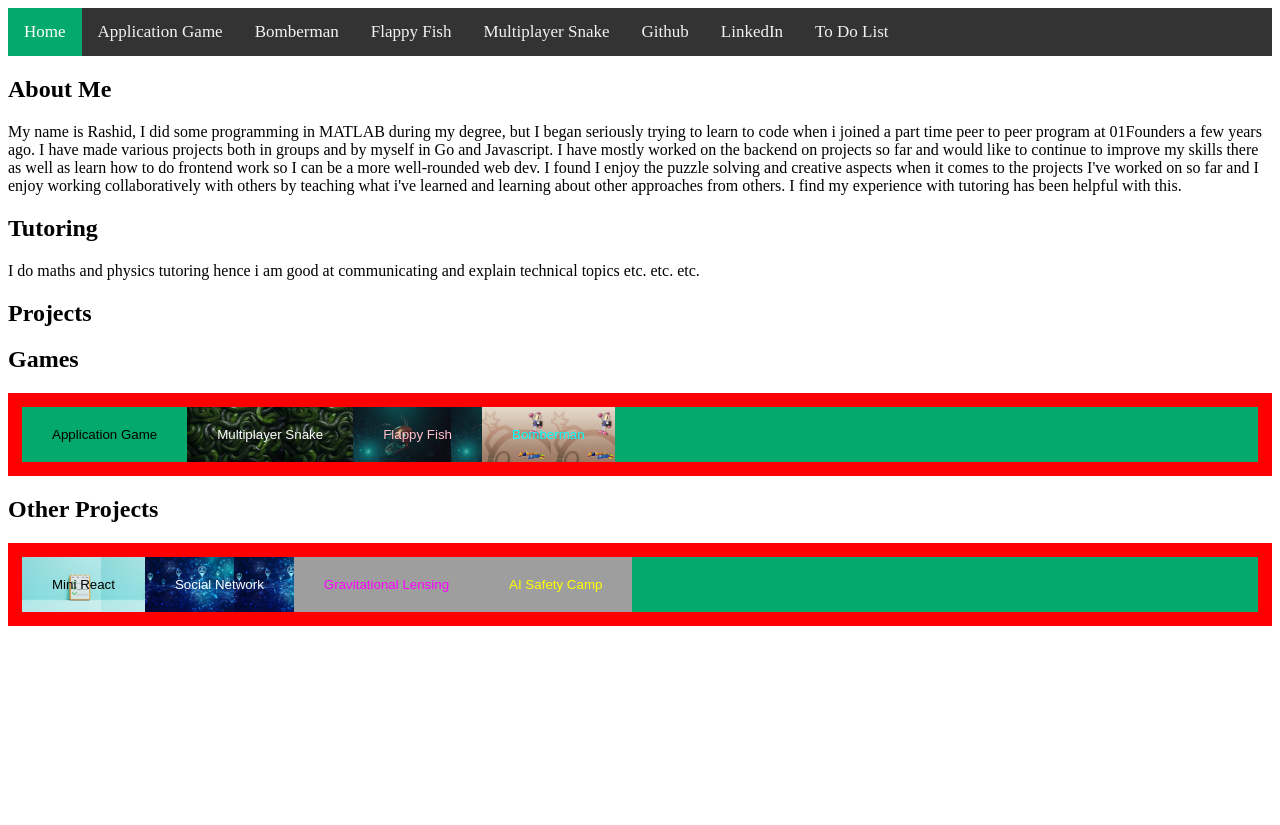
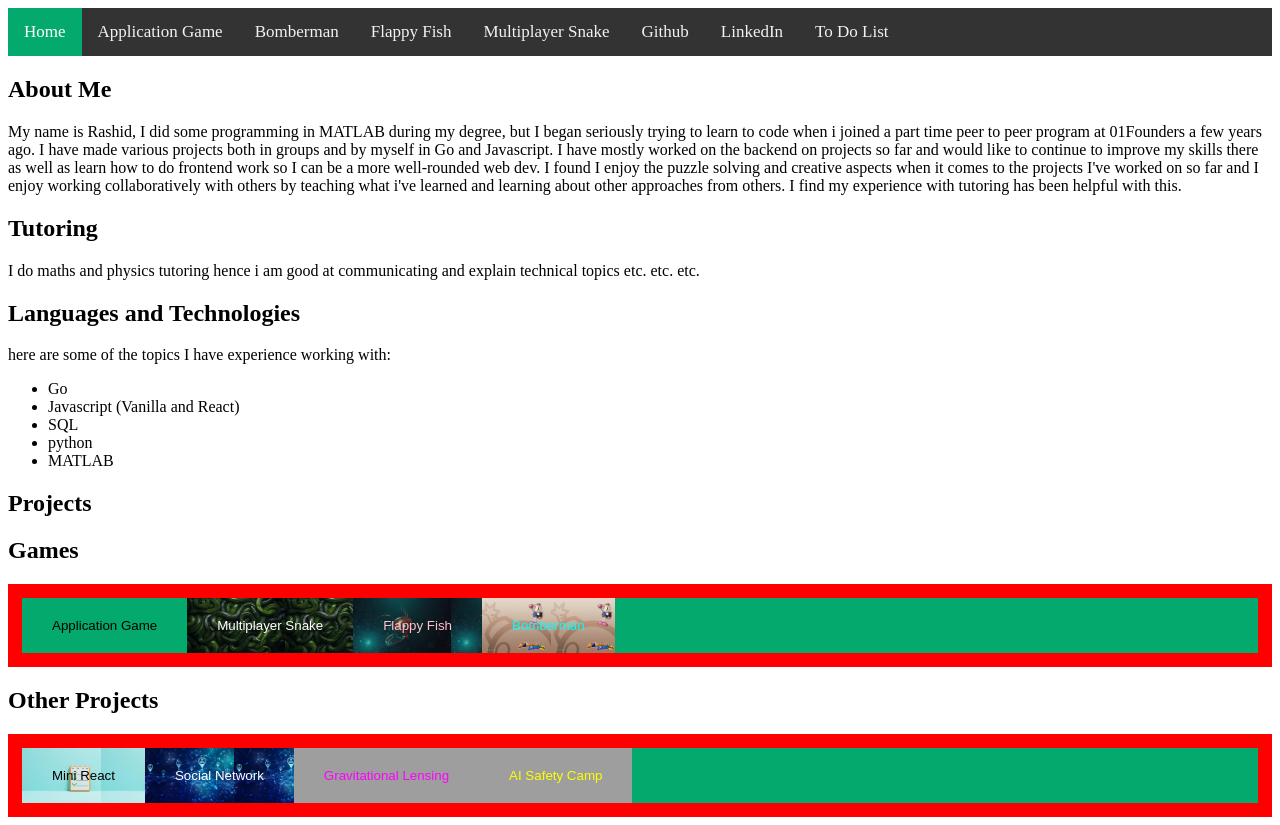
Before and after one commit to rash92/fac-application, a plain HTML site: page index.html in a window 1280 px wide. Before the commit the page ends 800 px from the top, so only its background shows below. Drawn offline with Linux system fonts and the light colour scheme; grey boxes are pictures that could not be loaded.

Commit message:
added list of technologies, updated todos

```diff
--- a/index.html
+++ b/index.html
@@ -25,6 +25,15 @@
         </div>
         <h2>Tutoring</h2>
         <p>I do maths and physics tutoring hence i am good at communicating and explain technical topics etc. etc. etc.</p>
+        <h2>Languages and Technologies</h2>
+        <p>here are some of the topics I have experience working with:</p>
+        <ul>
+            <li>Go</li>
+            <li>Javascript (Vanilla and React)</li>
+            <li>SQL</li>
+            <li>python</li>
+            <li>MATLAB</li>
+        </ul>
         <h2>Projects</h2>
         <h2>Games</h2>
         <div class="tab">
@@ -53,7 +62,6 @@
             <p>this is a recreation of the classic game 'Bomberman' I made with a group at 01Founders.</p>
             <p>here are links to the <a href="https://rash92.github.io/01f-make-your-game/" target="_blank">game</a> and the <a href="https://github.com/rash92/01f-make-your-game/" target="_blank">code</a>.</p>
         </div>
-
         <h2>Other Projects</h2>
         <div class="tab">
             <button id="tab_minireact" class="tablinks">Mini React</button>
@@ -61,25 +69,21 @@
             <button id="tab_gravLensing" class="tablinks">Gravitational Lensing</button>
             <button id="tab_aicamp" class="tablinks">AI Safety Camp</button>
         </div>
-
         <div id="minireact" class="tabcontent">
             <h3>Mini React</h3>
             <p>This project involved recreating behavious from the React framework and then using that framework to create a basic to do list that has all of the features on the to-do lists on todoMVC</p>
             <p>here is the link to the <a href="https://rash92.github.io/01f-mini-framework/">todo list</a> and here is the link to the <a href="https://github.com/rash92/01f-mini-framework">code</a>. </p>
         </div>
-
         <div id="socialNetwork" class="tabcontent">
             <h3>Social Network</h3>
             <p>This was a group project to create a social network with posts, comments, groups, events, private and group messages, followers, notifications and other features. It was build with a go backend using SQLite as the database and React for the frontend. My contribution was mainly on the backend working with Go and SQLite.</p>
             <p>It is not currently hosted so to see it you would have to clone the repo and run it locally. here is the link to the <a href="https://github.com/rash92/01f-social-network">code</a>.</p>
         </div>
-
         <div id="gravLensing" class="tabcontent">
             <h3>Gravitational Lensing</h3>
             <p>This was my final project during my Physics masters. It involved ingesting a large dataset of galaxies and using ray traving to simulate the path of light from galaxies to an observer, taking into account how light was bent by other galaxies on the path there. It was written in MATLAB</p>
             <p>Unfortunately I no longer have the code available</p>
         </div>
-
         <div id="aicamp" class="tabcontent">
             <h3>AI Safety Camp</h3>
             <p>I volunteered for 3 months on 'AI Safety Camp' as a junior research engineer. I joined along with some other volunteers to help a team leader with his existing project written in python to analyise an LLM (specifically Llama), by pruning neurons to reduce performance on specific topics and checking to see how performance in other topics fell. E.g. as performance on answering biology related questions was deliberately stunted, how much did performance fall in chemistry vs. physics vs. maths vs. english vs. law etc. </p>
```
Also changed, not shown: 1 other file.
